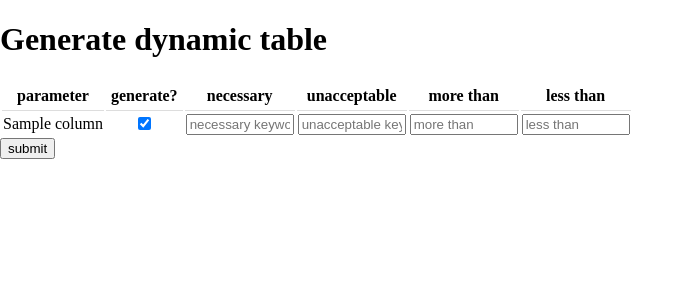
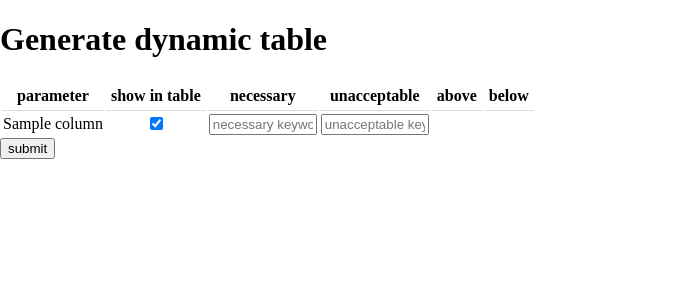
Before and after one commit to HeatGub/jobScraper, a Python web app: template templates/form.html in a window 1280 px wide. Shown: the top 300 px of the page, without its empty margins (0-693 px from the left). Run offline with Jinja, Linux system fonts and the light colour scheme; the template is opened without the code that fills it: most values are stand-ins (such as "Sample title", 1, 10 or a date in 2020).

Commit message:
form template above & below added inside conditional loop + code cleanup

```diff
--- a/templates/form.html
+++ b/templates/form.html
@@ -29,21 +29,26 @@
             <thead>
                 <tr>
                     <th scope="col">parameter</th>
-                    <th scope="col">generate?</th>
+                    <th scope="col">show in table</th>
                     <th scope="col">necessary</th>
                     <th scope="col">unacceptable</th>
-                    <th scope="col">more than</th>
-                    <th scope="col">less than</th>
+                    <th scope="col">above</th>
+                    <th scope="col">below</th>
                 </tr>
             </thead>
             {% for column in columnsAll %}
             <tr>
                 <td>{{column}}</td>
-                <td><input type="checkbox" checked="checked" name={{column}}Generate></td>
+                <td><input type="checkbox" checked="checked" name={{column}}Show></td>
                 <td><input type="text" placeholder="necessary keyword" name={{column}}Necessary></td>
                 <td><input type="text" placeholder="unacceptable keyword" name={{column}}Unacceptable></td>
-                <td><input type="text" placeholder="more than" name={{column}}More></td>
-                <td><input type="text" placeholder="less than" name={{column}}Less></td>
+                {% if column == "datetimeFirst" or column == "datetimeLast" or column == "salaryMin" or column == "salaryMax" %}
+                <td><input type="text" placeholder="more than" name={{column}}Above></td>
+                <td><input type="text" placeholder="less than" name={{column}}Below></td>
+                {% else %}
+                <td></td>
+                <td></td>
+                {% endif %}
             </tr>
             {% endfor %}
         </table>
```
Also changed, not shown: 1 other file.
